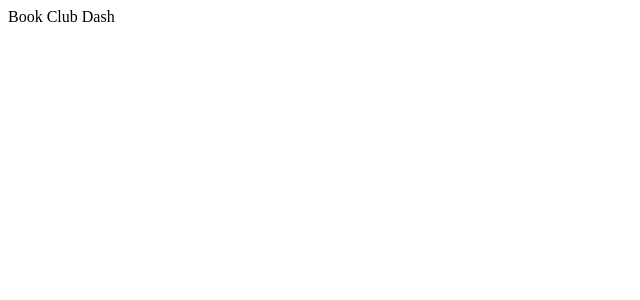
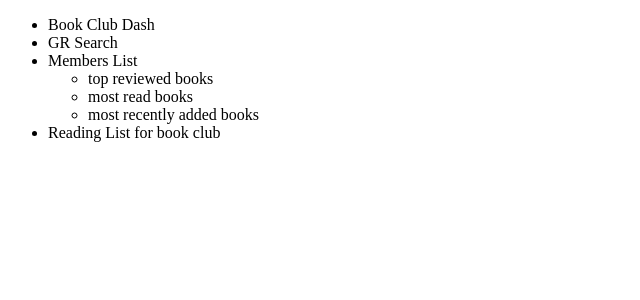
Before and after one commit to Dwire/good_reads_and_bad_reads_too_front, a React (Create React App) app: page /book_clubs in a window 1280 px wide. Shown: the top 300 px of the page, without its empty margins (0-640 px from the left). Built offline with nearby package versions, Linux system fonts and the light colour scheme.

Commit message:
Refactor code to remove 2 components

```diff
--- a/src/components/RenderUserBooks.js
+++ /dev/null
@@ -1,19 +0,0 @@
-import React from 'react';
-import RenderUserBookSvg from './RenderUserBookSvg';
-
-const RenderUserBooks = ({ books, owned }) => {
-  const bookList = books.map(book => <RenderUserBookSvg key={book.id} book={book} />)
-  return (
-    <div>
-      <ul>
-        { bookList }
-      </ul>
-    </div>
-  )
-}
-
-RenderUserBooks.defaultProps = {
-  books: []
-};
-
-export default RenderUserBooks
--- a/src/containers/BookClubDash.js
+++ b/src/containers/BookClubDash.js
@@ -5,7 +5,17 @@ class BookClubDash extends Component {
   render() {
     return (
       <div>
-        Book Club Dash
+        <ul>
+          <li>Book Club Dash</li>
+          <li>GR Search</li>
+          <li>Members List</li>
+          <ul>
+            <li>top reviewed books</li>
+            <li>most read books</li>
+            <li>most recently added books</li>
+          </ul>
+          <li>Reading List for book club</li>
+        </ul>
       </div>
     );
   }
--- a/src/containers/UserBooks.js
+++ b/src/containers/UserBooks.js
@@ -1,6 +1,7 @@
 import React, { Component } from 'react'
 import { connect } from 'react-redux';
-import RenderUserBooks from '../components/RenderUserBooks'
+// import RenderUserBooks from '../components/RenderUserBooks'
+import RenderUserBookSvg from '../components/RenderUserBookSvg'
 
 class UserBooks extends Component {
   state = {
@@ -11,17 +12,26 @@ class UserBooks extends Component {
     this.setState({ownedBook: !this.state.ownedBook})
   }
 
+  renderBookSvgs = () => {
+    const bookList = this.state.ownedBook ? this.props.readBooks :  this.props.readingList
+     return bookList.map(book => <RenderUserBookSvg key={book.id} book={book}/>)
+  }
+
   render() {
     return (
       <div>
         <h1>{this.state.ownedBook ? "My Library" : "Reading List"}  <button onClick={this.handleClick} >{this.state.ownedBook ? "Future Books" : "Owned Books"}</button></h1>
-
-        <RenderUserBooks books={this.state.ownedBook ? this.props.readBooks : this.props.readingList} />
+        {this.renderBookSvgs()}
       </div>
     );
   }
 }
 
+
+UserBooks.defaultProps = {
+  readBooks: [],
+  readingList: []
+}
 
 const mapStateToProps = state => {
   return {
```
Also changed, not shown: src/containers/UserList.js (deleted, +0 -27 lines).
